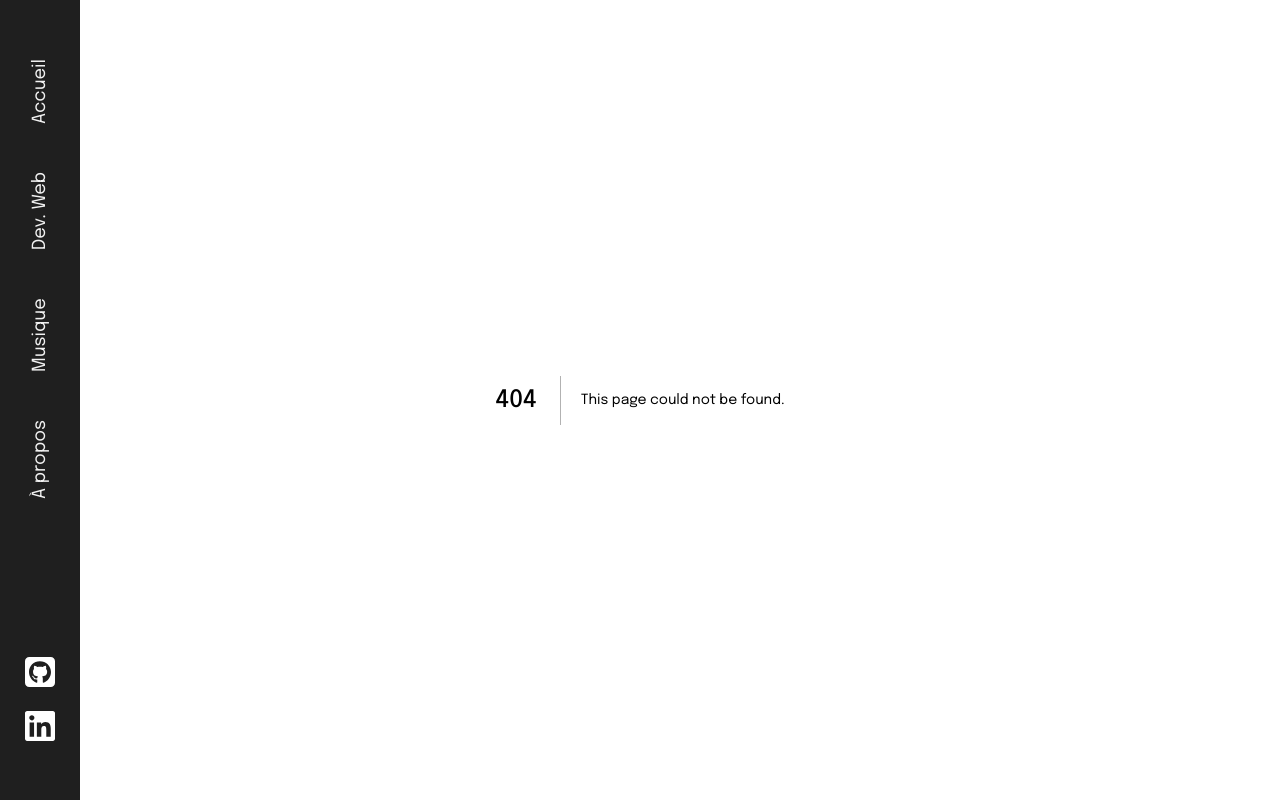
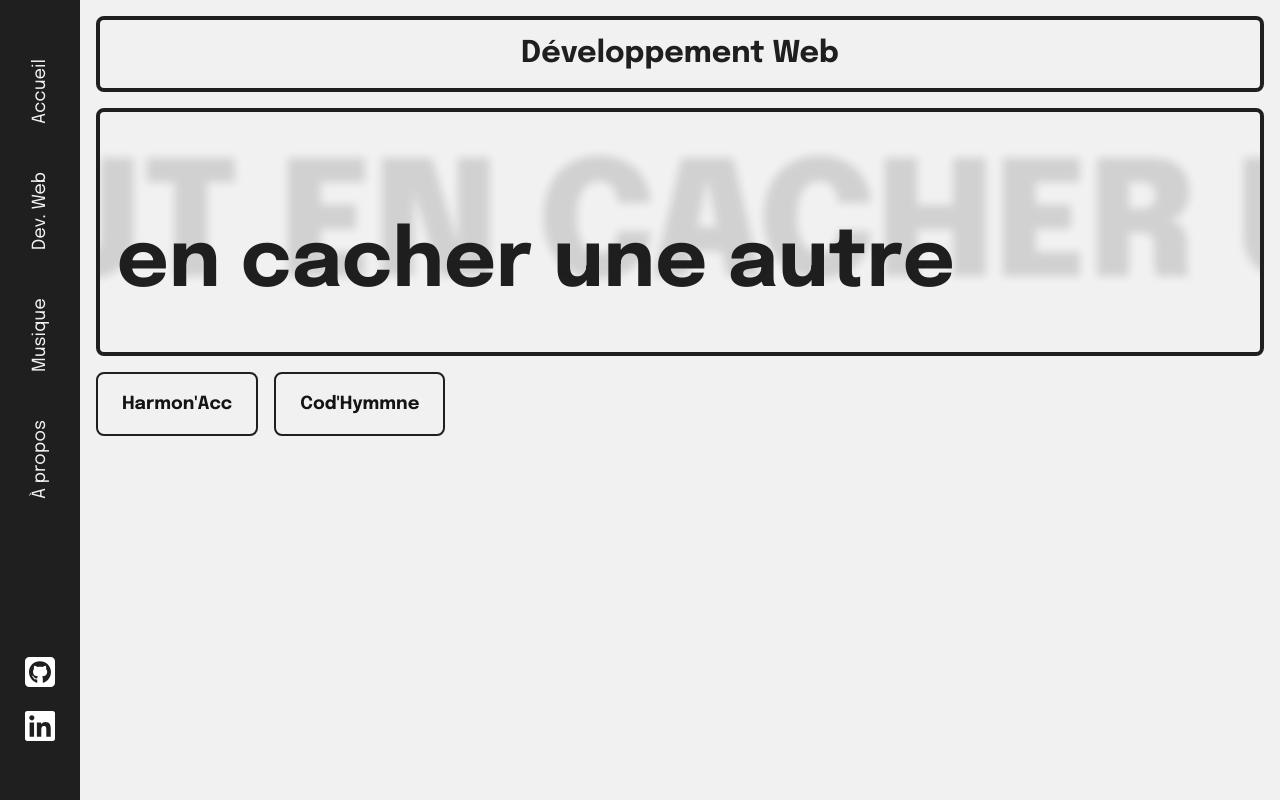
Before and after one commit to aLbd86/my-portfolio, a Next.js app: page /devweb in a window 1280 px wide. Before the commit this address had no page. Built offline with nearby package versions, Linux system fonts and the light colour scheme.

Commit message:
update: section devweb add - video add

```diff
--- /dev/null
+++ b/app/devweb/page.tsx
@@ -0,0 +1,22 @@
+import Slogan from "@/components/Slogan";
+import { ButtonS } from "@/lib/Button";
+
+export default function DevWeb() {
+  return (
+    <>
+      {/* Main */}
+      <main className="flex md:ml-20 p-4 flex-col gap-4">
+        <div className="flex border-4 justify-center items-center border-neutral rounded-lg py-4">
+          <h1 className="flex text-3xl text-neutral font-bold ">Développement Web</h1>
+        </div>
+        <div className=" flex border-4 border-neutral rounded-lg bg-origin-border">
+          <Slogan />
+        </div>
+        <div className="flex gap-4">
+              <ButtonS link="/devweb/harmonacc">Harmon&apos;Acc</ButtonS>
+              <ButtonS link="/devweb/solutions">Cod&apos;Hymmne</ButtonS>
+            </div>
+      </main>
+    </>
+  );
+}
--- a/app/music/page.tsx
+++ b/app/music/page.tsx
@@ -7,10 +7,11 @@ export default function page() {
     <>
       {/* Main  */}
       <main className="p-3 md:ml-20 flex flex-col gap-4 justify-center ">
+        {/* titre */}
         <div className="flex border-4 justify-center items-center border-neutral rounded-lg py-4">
           <h1 className="flex text-3xl text-neutral font-bold ">Espace musical</h1>
         </div>
-        {/* Media Player */}
+        {/* Media Player - texte*/}
         <div className="flex flex-col md:flex-row py-4 items-center gap-8">
           <div className="flex lg:basis-1/3">
             <Player />
@@ -21,8 +22,9 @@ export default function page() {
             <p className=""></p>
           </div>
         </div>
-        <div className="border-4 border-neutral rounded-lg">
-          <video controls src="./video/fou-bar-720.mp4" className="w-[50%]"></video>
+        {/* video */}
+        <div className="border-4 border-neutral rounded-lg w-[50%]">
+          <video controls src="/video/fou-bar-720.mp4" className="w-full"></video>
         </div>
       </main>
     </>
--- a/components/Navigation.jsx
+++ b/components/Navigation.jsx
@@ -12,7 +12,7 @@ const Navigation = () => {
                 <a href="/">Accueil</a>
               </li>
               <li className="text-lg text-base-100">
-                <a href="/devweb/harmonacc">Dev. Web</a>
+                <a href="/devweb/">Dev. Web</a>
               </li>
               <li className="text-lg text-base-100">
                 <a href="/music">Musique</a>
@@ -84,7 +84,7 @@ const Navigation = () => {
               </a>
             </li>
             <li>
-              <a href="/harmonacc" className="tooltip">
+              <a href="/devweb" className="tooltip">
                 <svg
                   xmlns="http://www.w3.org/2000/svg"
                   height="20"
--- a/components/Slogan.jsx
+++ b/components/Slogan.jsx
@@ -1,4 +1,4 @@
-"use client";
+
 
 export default function Slogan() {
   return (
```
